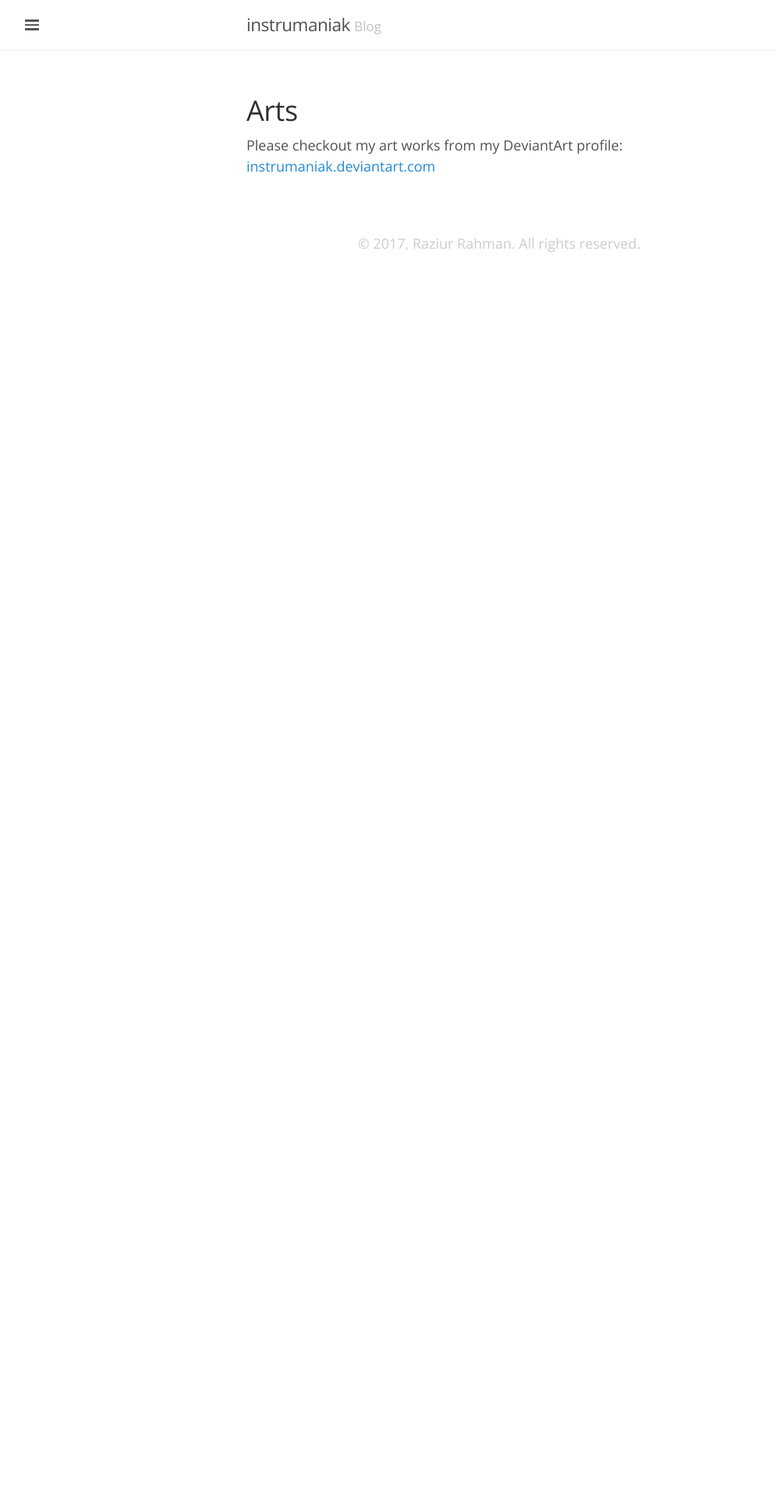
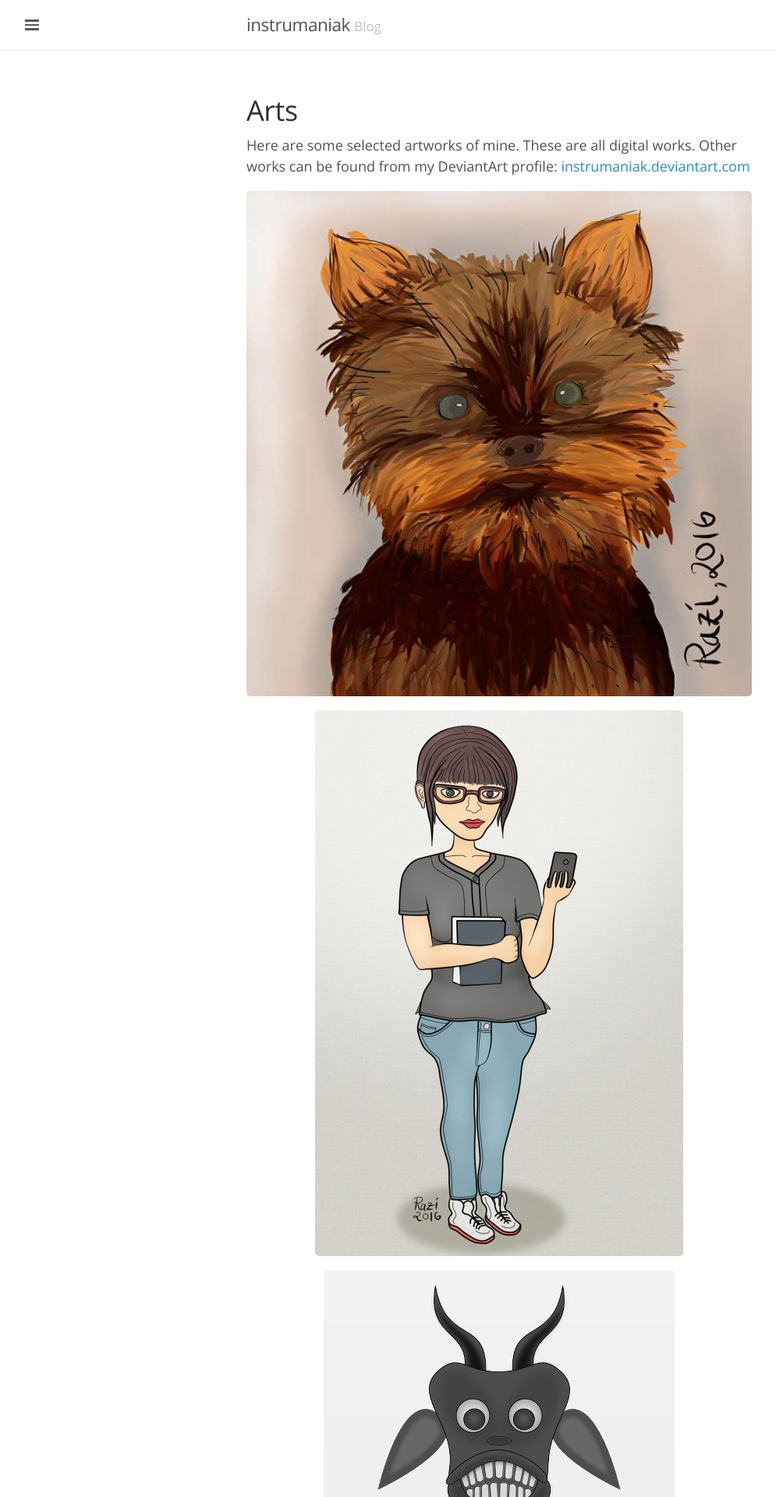
Before and after one commit to instrumaniak/music, a Jekyll site: the page built from arts.md, in a window 1280 px wide. Shown: the top 1920 px of the page at 78% size, without its empty margins (0-995 px from the left). Built offline with Jekyll 4.4.1, drawn with Linux system fonts in a browser that asks for light colours; before the commit the page ends 900 px from its top, so only the background shows below that.

Commit message:
artworks added.

```diff
--- a/_config.yml
+++ b/_config.yml
@@ -22,7 +22,7 @@ author:
   email:             instrumaniak@gmail.com
 
 # Custom vars
-version:             0.2
+version:             0.3
 sass:
   style: :compressed
 markdown: kramdown
--- a/_sass/poole.scss
+++ b/_sass/poole.scss
@@ -230,7 +230,9 @@ blockquote p:last-child {
 img {
   display: block;
   max-width: 100%;
-  margin: 0 0 1rem;
+  /* margin: 0 0 1rem; */
+  /* top | horizontal | bottom */
+  margin: 0 auto 1rem;
   border-radius: 5px;
 }
 
--- a/arts.md
+++ b/arts.md
@@ -4,4 +4,14 @@ title: Arts
 pageorder: 02
 ---
 
-Please checkout my art works from my DeviantArt profile: <a href="http://instrumaniak.deviantart.com/">instrumaniak.deviantart.com </a>
+Here are some selected artworks of mine. These are all digital works. Other works can be found from my DeviantArt profile: <a href="http://instrumaniak.deviantart.com/">instrumaniak.deviantart.com </a>
+
+![Puppy](/images/artworks/puppy.jpg)
+
+![Selfie](/images/artworks/selfie.jpg)
+
+![Strange Creature](/images/artworks/creature.jpg)
+
+![Panda](/images/artworks/panda.jpg)
+
+![Sad little girl](/images/artworks/sadgirl.jpg)
```
Also changed, not shown: _posts/2016-8-8-noise-removal-tips.md (added, +26 -0 lines), _posts/2016-8-8-record-guitar.md (deleted, +0 -26 lines), contact.md (+1 -3 lines), images/artworks/creature.jpg (added), images/artworks/panda.jpg (added), images/artworks/puppy.jpg (added), images/artworks/readme-artworks.txt (added), images/artworks/sadgirl.jpg (added), images/artworks/selfie.jpg (added).
